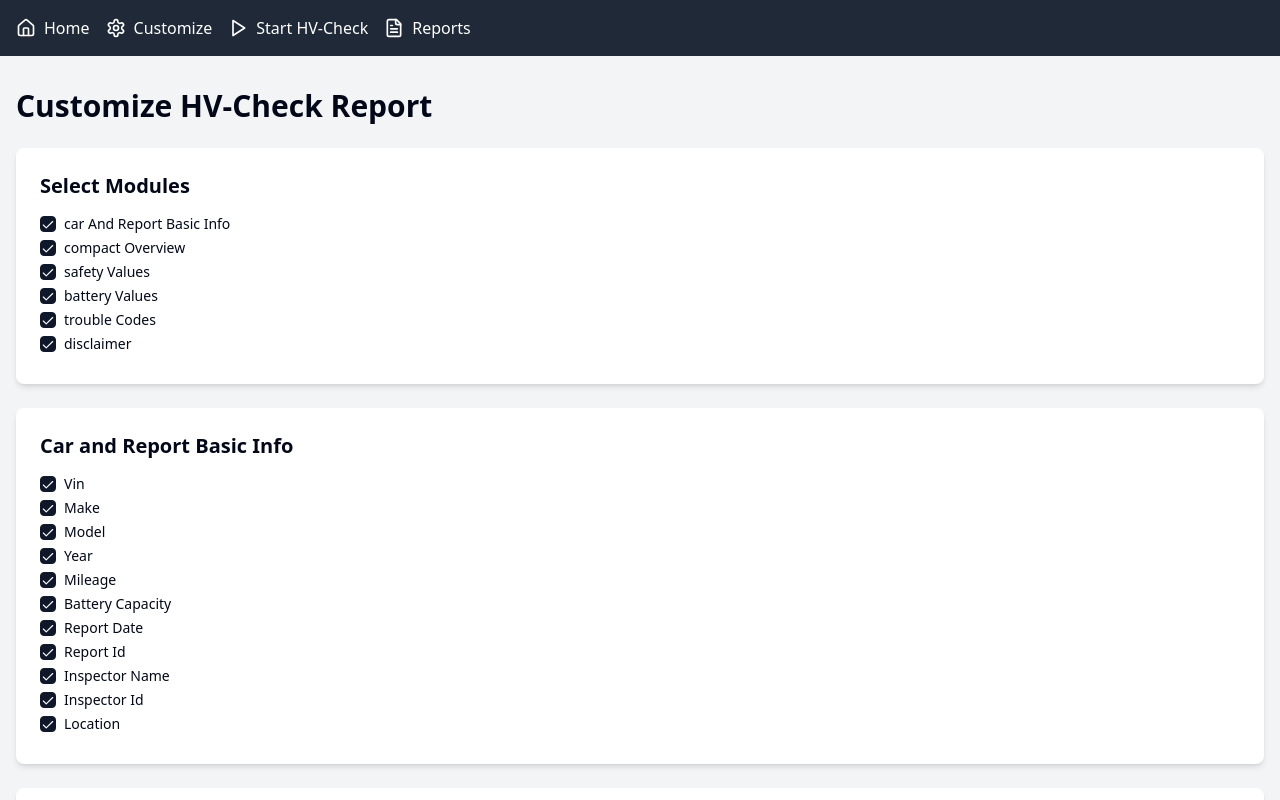
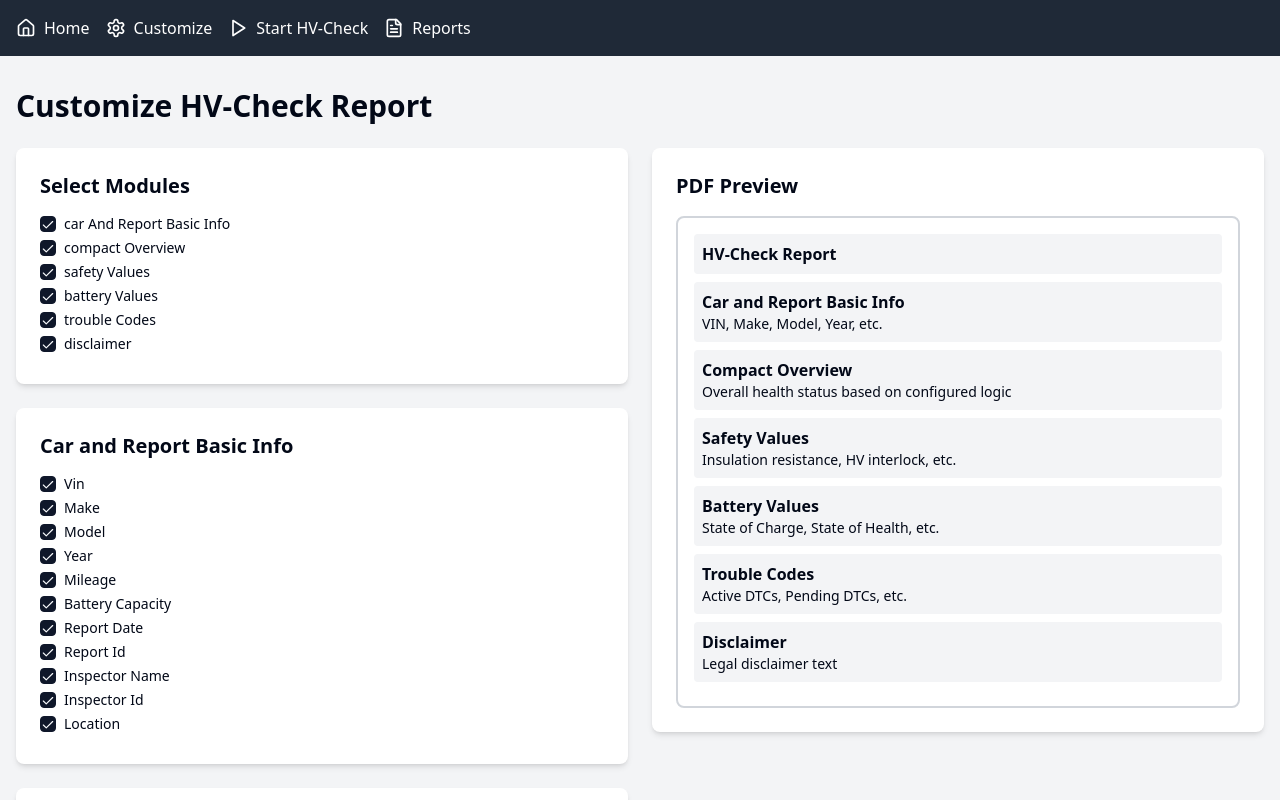
Before and after one commit to bebablub/autojourney-inspector-31, a React (Vite) app: page /customize in a window 1280 px wide. Shown: the top 800 px of the page. Built offline with nearby package versions, Linux system fonts and the light colour scheme.

Commit message:
Add PDF visualization example
Included an example visualization of the final PDF output to enhance user understanding of the report's appearance.
[skip gpt_engineer]

```diff
--- /dev/null
+++ b/src/components/ModuleSelection.jsx
@@ -0,0 +1,31 @@
+import React from 'react';
+import { Checkbox } from "@/components/ui/checkbox";
+
+const ModuleSelection = ({ selectedModules, setSelectedModules }) => {
+  const handleModuleChange = (moduleName) => {
+    setSelectedModules(prev => ({
+      ...prev,
+      [moduleName]: !prev[moduleName]
+    }));
+  };
+
+  return (
+    <div className="bg-white p-6 rounded-lg shadow-md mb-6">
+      <h2 className="text-xl font-semibold mb-4">Select Modules</h2>
+      {Object.entries(selectedModules).map(([key, value]) => (
+        <div key={key} className="flex items-center mb-2">
+          <Checkbox
+            id={key}
+            checked={value}
+            onCheckedChange={() => handleModuleChange(key)}
+          />
+          <label htmlFor={key} className="ml-2 text-sm font-medium leading-none peer-disabled:cursor-not-allowed peer-disabled:opacity-70">
+            {key.split(/(?=[A-Z])/).join(" ")}
+          </label>
+        </div>
+      ))}
+    </div>
+  );
+};
+
+export default ModuleSelection;
--- /dev/null
+++ b/src/components/OverviewLogicConfig.jsx
@@ -0,0 +1,18 @@
+import React from 'react';
+import { Input } from "@/components/ui/input";
+
+const OverviewLogicConfig = ({ overviewLogic, setOverviewLogic }) => {
+  return (
+    <div className="bg-white p-6 rounded-lg shadow-md mb-6">
+      <h2 className="text-xl font-semibold mb-4">Configure Overview Logic</h2>
+      <Input
+        placeholder="Enter logic for overview generation (e.g., SoC > 80% && InsulationResistance > 100 kΩ)"
+        value={overviewLogic}
+        onChange={(e) => setOverviewLogic(e.target.value)}
+        className="mb-4"
+      />
+    </div>
+  );
+};
+
+export default OverviewLogicConfig;
--- /dev/null
+++ b/src/components/PDFPreview.jsx
@@ -0,0 +1,52 @@
+import React from 'react';
+
+const PDFPreview = ({ selectedModules }) => {
+  return (
+    <div className="bg-white p-6 rounded-lg shadow-md mb-6">
+      <h2 className="text-xl font-semibold mb-4">PDF Preview</h2>
+      <div className="border-2 border-gray-300 p-4 rounded-lg">
+        <div className="bg-gray-100 p-2 mb-2 rounded">
+          <h3 className="font-bold">HV-Check Report</h3>
+        </div>
+        {selectedModules.carAndReportBasicInfo && (
+          <div className="bg-gray-100 p-2 mb-2 rounded">
+            <h4 className="font-semibold">Car and Report Basic Info</h4>
+            <p className="text-sm">VIN, Make, Model, Year, etc.</p>
+          </div>
+        )}
+        {selectedModules.compactOverview && (
+          <div className="bg-gray-100 p-2 mb-2 rounded">
+            <h4 className="font-semibold">Compact Overview</h4>
+            <p className="text-sm">Overall health status based on configured logic</p>
+          </div>
+        )}
+        {selectedModules.safetyValues && (
+          <div className="bg-gray-100 p-2 mb-2 rounded">
+            <h4 className="font-semibold">Safety Values</h4>
+            <p className="text-sm">Insulation resistance, HV interlock, etc.</p>
+          </div>
+        )}
+        {selectedModules.batteryValues && (
+          <div className="bg-gray-100 p-2 mb-2 rounded">
+            <h4 className="font-semibold">Battery Values</h4>
+            <p className="text-sm">State of Charge, State of Health, etc.</p>
+          </div>
+        )}
+        {selectedModules.troubleCodes && (
+          <div className="bg-gray-100 p-2 mb-2 rounded">
+            <h4 className="font-semibold">Trouble Codes</h4>
+            <p className="text-sm">Active DTCs, Pending DTCs, etc.</p>
+          </div>
+        )}
+        {selectedModules.disclaimer && (
+          <div className="bg-gray-100 p-2 mb-2 rounded">
+            <h4 className="font-semibold">Disclaimer</h4>
+            <p className="text-sm">Legal disclaimer text</p>
+          </div>
+        )}
+      </div>
+    </div>
+  );
+};
+
+export default PDFPreview;
--- a/src/pages/Customize.jsx
+++ b/src/pages/Customize.jsx
@@ -1,10 +1,11 @@
 import React, { useState } from 'react';
 import { Button } from "@/components/ui/button";
-import { Checkbox } from "@/components/ui/checkbox";
-import { Input } from "@/components/ui/input";
 import Navigation from '../components/Navigation';
 import ValueSectionDropdown from '../components/ValueSectionDropdown';
 import CarReportInfoConfig from '../components/CarReportInfoConfig';
+import PDFPreview from '../components/PDFPreview';
+import ModuleSelection from '../components/ModuleSelection';
+import OverviewLogicConfig from '../components/OverviewLogicConfig';
 
 const Customize = () => {
   const [selectedModules, setSelectedModules] = useState({
@@ -18,13 +19,6 @@ const Customize = () => {
 
   const [overviewLogic, setOverviewLogic] = useState('');
 
-  const handleModuleChange = (moduleName) => {
-    setSelectedModules(prev => ({
-      ...prev,
-      [moduleName]: !prev[moduleName]
-    }));
-  };
-
   const handleSave = () => {
     console.log('Saved configuration:', { selectedModules, overviewLogic });
     // Here you would typically send this data to your backend or state management system
@@ -36,25 +30,11 @@ const Customize = () => {
       <div className="container mx-auto px-4 py-8">
         <h1 className="text-3xl font-bold mb-6">Customize HV-Check Report</h1>
 
-        <div className="bg-white p-6 rounded-lg shadow-md mb-6">
-          <h2 className="text-xl font-semibold mb-4">Select Modules</h2>
-          {Object.entries(selectedModules).map(([key, value]) => (
-            <div key={key} className="flex items-center mb-2">
-              <Checkbox
-                id={key}
-                checked={value}
-                onCheckedChange={() => handleModuleChange(key)}
-              />
-              <label htmlFor={key} className="ml-2 text-sm font-medium leading-none peer-disabled:cursor-not-allowed peer-disabled:opacity-70">
-                {key.split(/(?=[A-Z])/).join(" ")}
-              </label>
-            </div>
-          ))}
-        </div>
+        <div className="grid grid-cols-1 md:grid-cols-2 gap-6">
+          <div>
+            <ModuleSelection selectedModules={selectedModules} setSelectedModules={setSelectedModules} />
 
-        {selectedModules.carAndReportBasicInfo && (
-          <CarReportInfoConfig />
-        )}
+            {selectedModules.carAndReportBasicInfo && <CarReportInfoConfig />}
 
             {selectedModules.safetyValues && (
               <ValueSectionDropdown
@@ -97,18 +77,16 @@ const Customize = () => {
             )}
 
             {selectedModules.compactOverview && (
-          <div className="bg-white p-6 rounded-lg shadow-md mb-6">
-            <h2 className="text-xl font-semibold mb-4">Configure Overview Logic</h2>
-            <Input
-              placeholder="Enter logic for overview generation (e.g., SoC > 80% && InsulationResistance > 100 kΩ)"
-              value={overviewLogic}
-              onChange={(e) => setOverviewLogic(e.target.value)}
-              className="mb-4"
-            />
-          </div>
+              <OverviewLogicConfig overviewLogic={overviewLogic} setOverviewLogic={setOverviewLogic} />
             )}
 
             <Button onClick={handleSave} className="mt-4">Save Configuration</Button>
+          </div>
+
+          <div>
+            <PDFPreview selectedModules={selectedModules} />
+          </div>
+        </div>
       </div>
     </div>
   );
```
Lines whose indentation alone changed are shown as unchanged.
